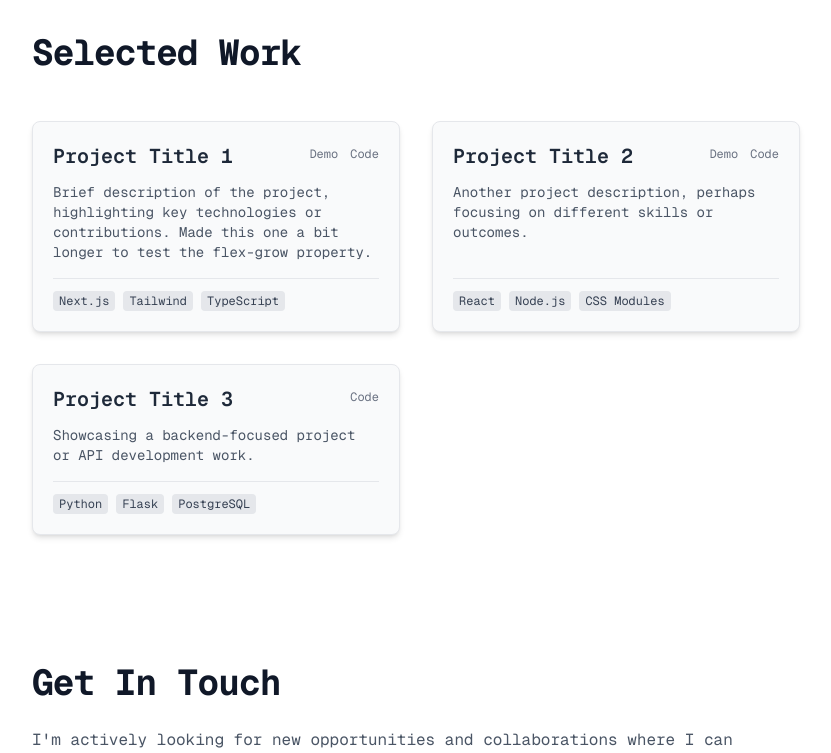
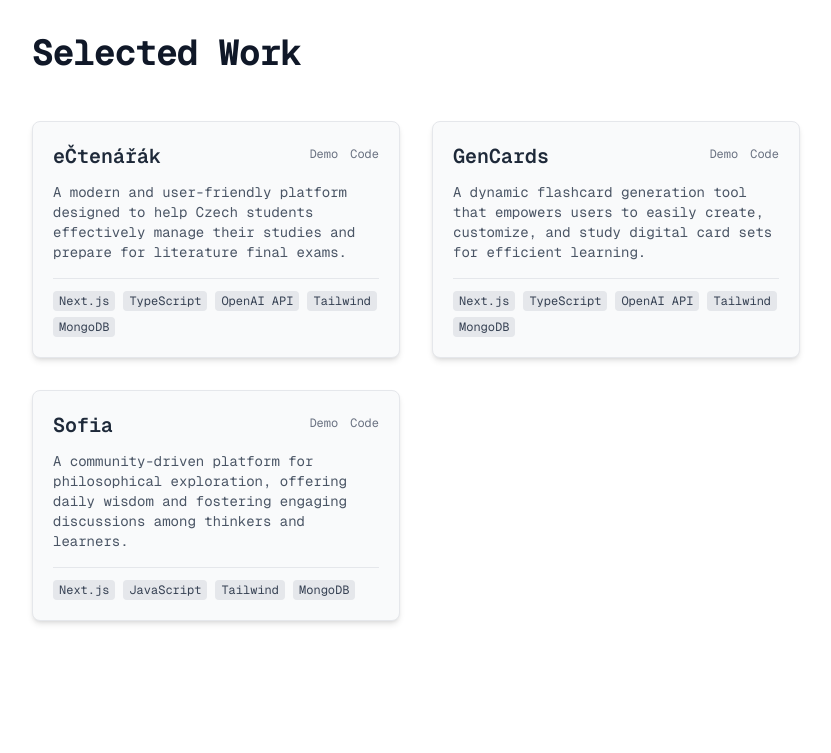
Before and after one commit to VilemB/vilembarnet, a Next.js app: page / in a window 1280 px wide. Shown: the part 553-1306 px from the top of the page, without its empty margins (224-1055 px from the left). Built offline with nearby package versions, Linux system fonts and the light colour scheme.

Commit message:
Projects

```diff
--- a/src/app/page.tsx
+++ b/src/app/page.tsx
@@ -9,34 +9,35 @@ import ProjectCard, { ProjectCardProps } from "@/components/ProjectCard";
 // Define project data array
 const projectsData: ProjectCardProps[] = [
   {
-    title: "Project Title 1",
+    title: "eČtenářák",
     description:
-      "Brief description of the project, highlighting key technologies or contributions. Made this one a bit longer to test the flex-grow property.",
-    tags: ["Next.js", "Tailwind", "TypeScript"],
-    demoUrl: "#",
-    codeUrl: "#",
+      "A modern and user-friendly platform designed to help Czech students effectively manage their studies and prepare for literature final exams.",
+    tags: ["Next.js", "TypeScript", "OpenAI API", "Tailwind", "MongoDB"],
+    demoUrl: "https://www.ectenarak.cz",
+    codeUrl: "https://github.com/vilemb/ectenarak",
     // Event handlers will be passed in the map function
     onMouseEnter: () => {},
     onMouseLeave: () => {},
     onClick: () => {},
   },
   {
-    title: "Project Title 2",
+    title: "GenCards",
     description:
-      "Another project description, perhaps focusing on different skills or outcomes.",
-    tags: ["React", "Node.js", "CSS Modules"],
-    demoUrl: "#",
-    codeUrl: "#",
+      "A dynamic flashcard generation tool that empowers users to easily create, customize, and study digital card sets for efficient learning.",
+    tags: ["Next.js", "TypeScript", "OpenAI API", "Tailwind", "MongoDB"],
+    demoUrl: "https://gencards.vercel.app",
+    codeUrl: "https://github.com/vilemb/gencards",
     onMouseEnter: () => {},
     onMouseLeave: () => {},
     onClick: () => {},
   },
   {
-    title: "Project Title 3",
+    title: "Sofia",
     description:
-      "Showcasing a backend-focused project or API development work.",
-    tags: ["Python", "Flask", "PostgreSQL"],
-    codeUrl: "#", // No demoUrl for this one
+      "A community-driven platform for philosophical exploration, offering daily wisdom and fostering engaging discussions among thinkers and learners.",
+    tags: ["Next.js", "JavaScript", "Tailwind", "MongoDB"],
+    demoUrl: "https://www.sofia-app.com",
+    codeUrl: "https://github.com/vilemb/sofiaapp",
     className: "md:col-span-2 lg:col-span-1", // Example of specific class for layout
     onMouseEnter: () => {},
     onMouseLeave: () => {},
```
